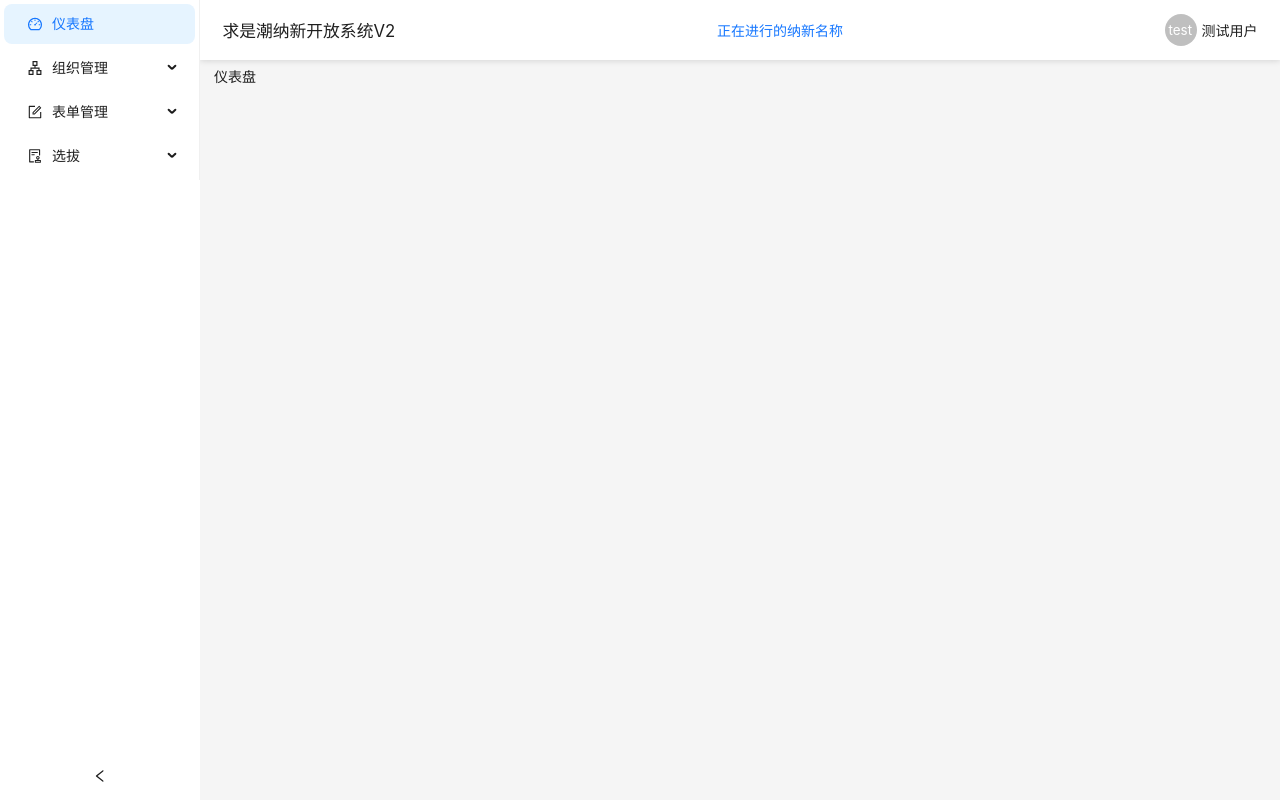
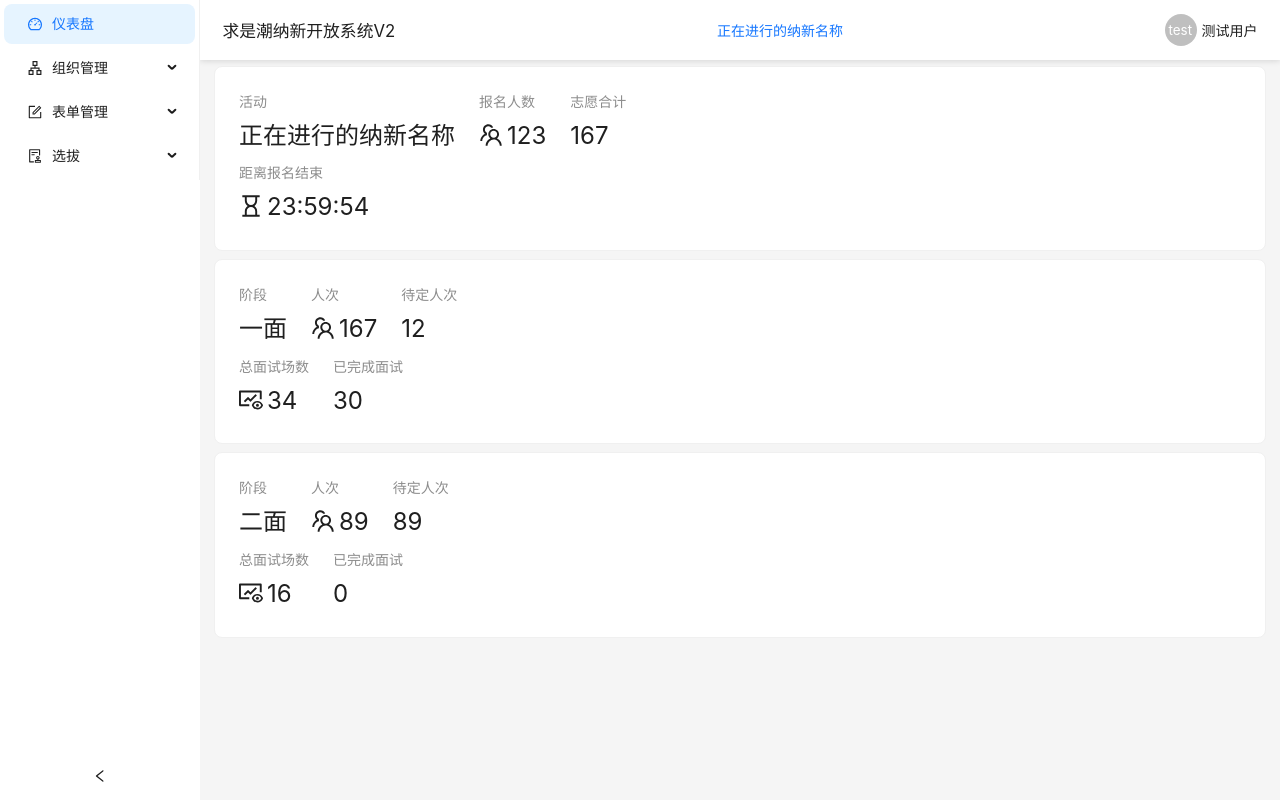
Before and after one commit to XmmShp/rop2-web, a React (Vite) app: page /console/dash in a window 1280 px wide. Built offline with nearby package versions, Linux system fonts and the light colour scheme.

Commit message:
Add Dash UI

```diff
--- a/src/App.tsx
+++ b/src/App.tsx
@@ -14,10 +14,10 @@ function getConsoleLoader(scope: string, file: string, props: object = {}): Lazy
 export const consoleRoutes = mapRecur([
   {
     label: '仪表盘',
-    title: '仪表盘',
+    title: '仪表盘',//折叠状态下悬浮显示提示文本
     path: 'dash',
     icon: <DashboardOutlined />,
-    element: <div>仪表盘</div>
+    lazy: getConsoleLoader('dash', 'Dash')
   }, {
     label: '组织管理',
     path: 'org',
--- /dev/null
+++ b/src/console/dash/Dash.tsx
@@ -0,0 +1,51 @@
+import { FundViewOutlined, HourglassOutlined, TeamOutlined } from '@ant-design/icons';
+import { Card, Flex, Statistic } from 'antd';
+
+export default function Dash() {
+  return (<Flex vertical gap='small'>
+    <Card>
+      <Flex vertical gap='small'>
+        <Flex wrap='wrap' gap='large'>
+          <Statistic title='活动' value={'正在进行的纳新名称'} />
+          <Statistic title='报名人数' value={123}
+            prefix={<TeamOutlined />} />
+          <Statistic title='志愿合计' value={167} />
+        </Flex>
+        <Flex wrap='wrap' gap='large'>
+          <Statistic.Countdown title='距离报名结束' value={Date.now() + 1000 * 60 * 60 * 24}
+            prefix={<HourglassOutlined />} />
+        </Flex>
+      </Flex>
+    </Card>
+    <Card>
+      <Flex vertical gap='small'>
+        <Flex wrap='wrap' gap='large'>
+          <Statistic title='阶段' value={'一面'} />
+          <Statistic title='人次' value={167}
+            prefix={<TeamOutlined />} />
+          <Statistic title='待定人次' value={12} />
+        </Flex>
+        <Flex wrap='wrap' gap='large'>
+          <Statistic title='总面试场数' value={34}
+            prefix={<FundViewOutlined />} />
+          <Statistic title='已完成面试' value={30} />
+        </Flex>
+      </Flex>
+    </Card>
+    <Card>
+      <Flex vertical gap='small'>
+        <Flex wrap='wrap' gap='large'>
+          <Statistic title='阶段' value={'二面'} />
+          <Statistic title='人次' value={89}
+            prefix={<TeamOutlined />} />
+          <Statistic title='待定人次' value={89} />
+        </Flex>
+        <Flex wrap='wrap' gap='large'>
+          <Statistic title='总面试场数' value={16}
+            prefix={<FundViewOutlined />} />
+          <Statistic title='已完成面试' value={0} />
+        </Flex>
+      </Flex>
+    </Card>
+  </Flex>);
+}
--- a/src/index.tsx
+++ b/src/index.tsx
@@ -2,6 +2,12 @@ import React from 'react';
 import './index.scss';
 import ReactDOM from 'react-dom/client';
 import App from './App';
-import './mockData';
+import './utils';//拓展原型
+import { forms, org } from './mockData';
+
+//TODO 登录时获取defaultOrg defaultForm
+localStorage.setItem('defaultOrg', org.id.toString());
+localStorage.setItem('defaultForm', forms[0].id.toString());
+
 
 ReactDOM.createRoot(document.getElementById('root') as HTMLElement).render(<App />)
--- a/src/utils.tsx
+++ b/src/utils.tsx
@@ -1,11 +1,7 @@
-import { useLayoutEffect, useState } from "react";
-import { msg } from "./App";
-import { useSearchParams } from "react-router-dom";
-import { Id } from "./api/models/shared";
-
-export type Mutable<T> = {
-  -readonly [k in keyof T]: T[k] extends Record<keyof any, any> ? Mutable<T[k]> : T[k];
-}
+import { useLayoutEffect, useState } from 'react';
+import { msg } from './App';
+import { useSearchParams } from 'react-router-dom';
+import { Id } from './api/models/shared';
 
 export function mapRecur<
   K extends string,
```
